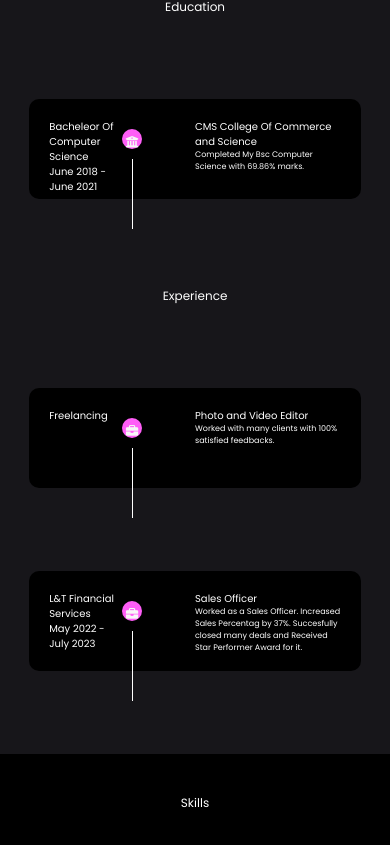
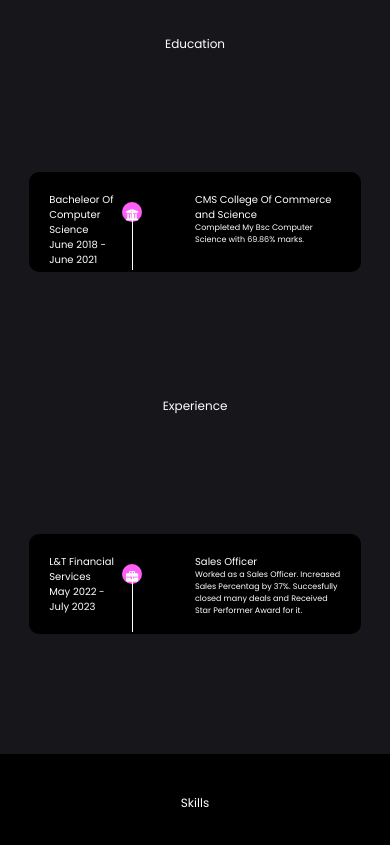
Before and after one commit to nithigsn/portfolio, a React (Create React App) app: page / in a window 390 px wide. Shown: the part 1778-2623 px from the top of the page. Built offline with nearby package versions, Linux system fonts and the light colour scheme.

Commit message:
updated line height

```diff
--- a/src/Pages/EducationandExperiencePage.jsx
+++ b/src/Pages/EducationandExperiencePage.jsx
@@ -20,33 +20,13 @@ export default function EducationandExperience() {
                 <div className="content">
                     <h3>CMS College Of Commerce and Science</h3>
                     <p>
-                      Completed My Bsc Computer Science with 69.86% marks.
+                        Completed My Bsc Computer Science with 69.86% marks.
 
                     </p>
                 </div>
             </div>
             <h2>Experience</h2>
-            <div className="wrap">
-                <div className="timeline">
-                    <h3>Freelancing</h3>
-                    <p></p>
-                </div>
-                <div className="center">
-                    <div className="icon">
-                        <i
-                            className="fa-solid fa-briefcase fa-bounce"
-                            style={{ color: "#f7f7f7" }}
-                        />
-                    </div>
-                    <div className="line" />
-                </div>
-                <div className="content">
-                    <h3>Photo and Video Editor</h3>
-                    <p>
-                       Worked with many clients with 100% satisfied feedbacks.
-                    </p>
-                </div>
-            </div>
+
             <div className="wrap">
                 <div className="timeline">
                     <h3>
--- a/src/index.css
+++ b/src/index.css
@@ -812,8 +812,11 @@ footer {
     }
 
     .line {
-        height: 70px;
-        margin-left: 10px;
+      position: relative;
+      height: 60px;
+      margin-top: 18px;
+      margin-left: 10px;
+      margin-bottom: 10px;
     }
 
     .wrap {
```
